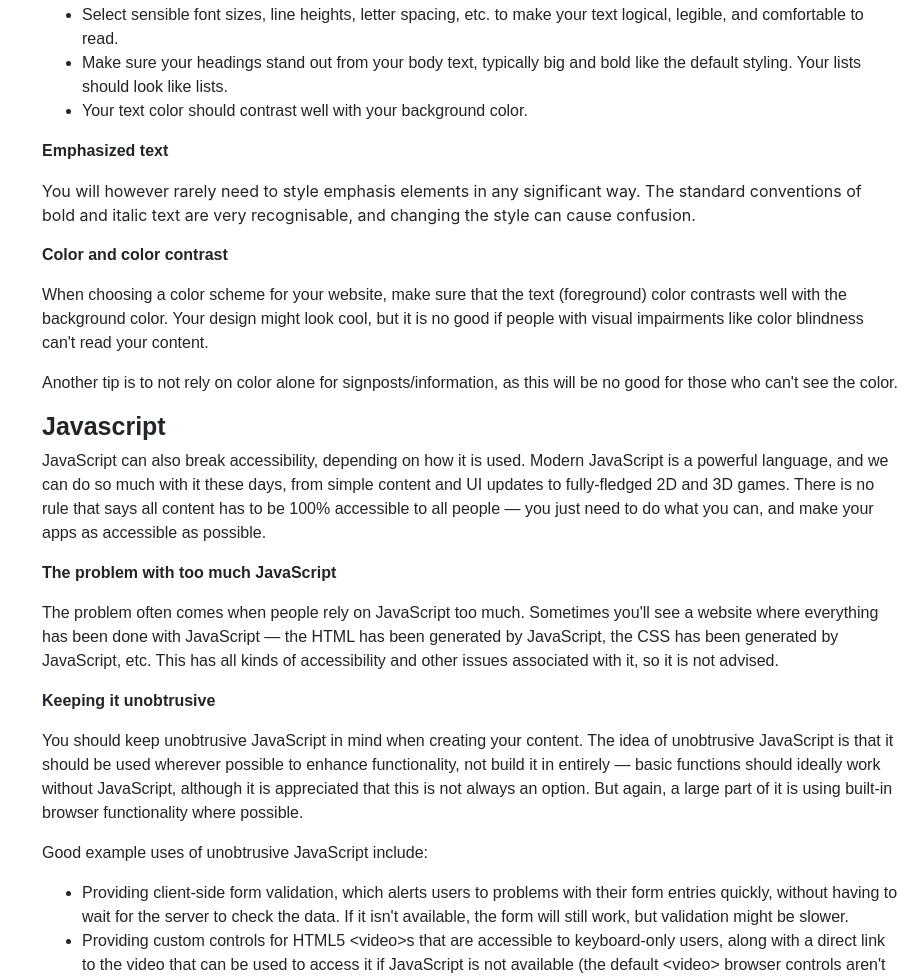
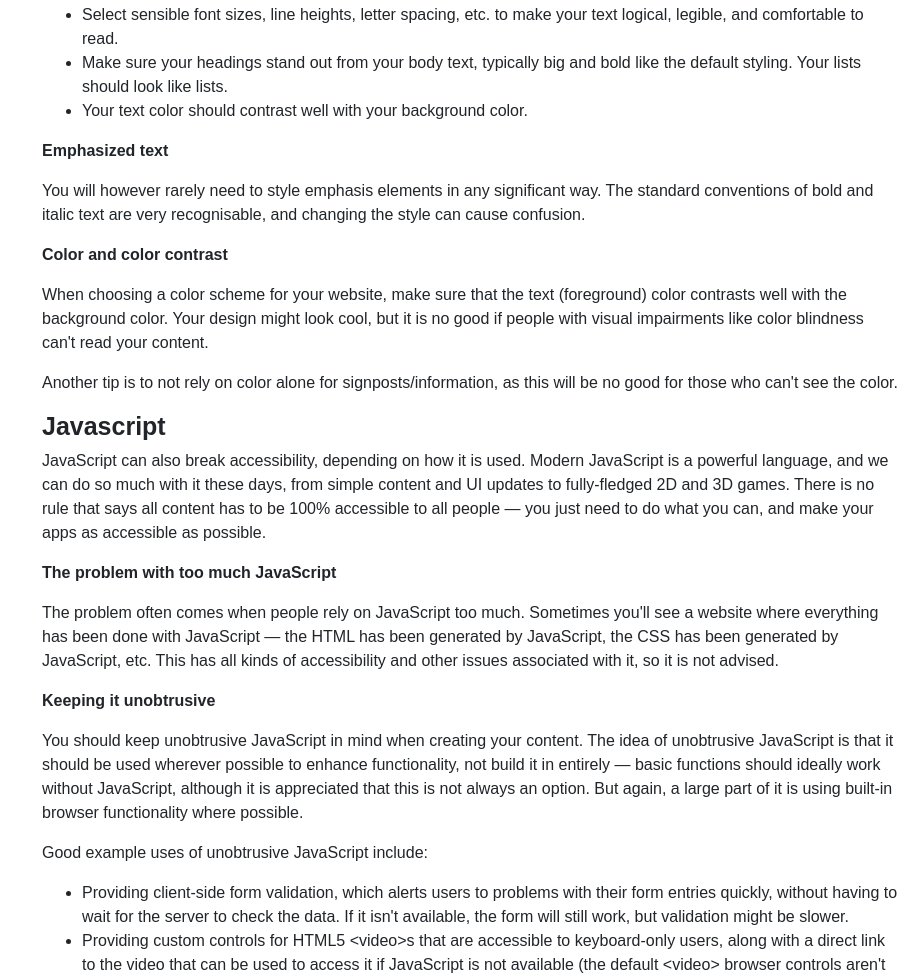
Before and after one commit to morganpurdy/tech-doc, a plain HTML site: page index.html in a window 1280 px wide. Shown: the part 7230-8209 px from the top of the page, without its empty margins (362-1280 px from the left). Drawn offline with nearby package versions, Linux system fonts and the light colour scheme.

Commit message:
added tag

```diff
--- a/index.html
+++ b/index.html
@@ -247,7 +247,7 @@
         </ul>
 
       <p><b>Emphasized text</b></p>
-      You will however rarely need to style emphasis elements in any significant way. The standard conventions of bold and italic text are very recognisable, and changing the style can cause confusion.</p>
+      <p>You will however rarely need to style emphasis elements in any significant way. The standard conventions of bold and italic text are very recognisable, and changing the style can cause confusion.</p>
 
       <p><b>Color and color contrast</b></p>
       <p>When choosing a color scheme for your website, make sure that the text (foreground) color contrasts well with the background color. Your design might look cool, but it is no good if people with visual impairments like color blindness can't read your content.</p>
```
